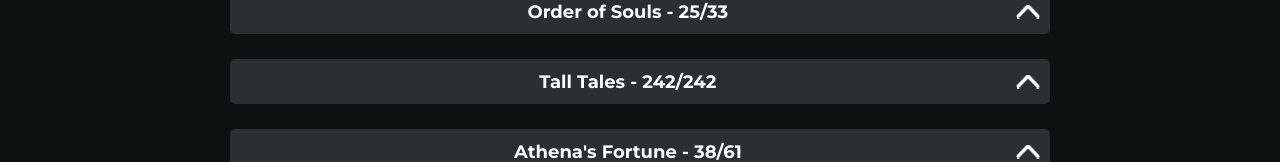
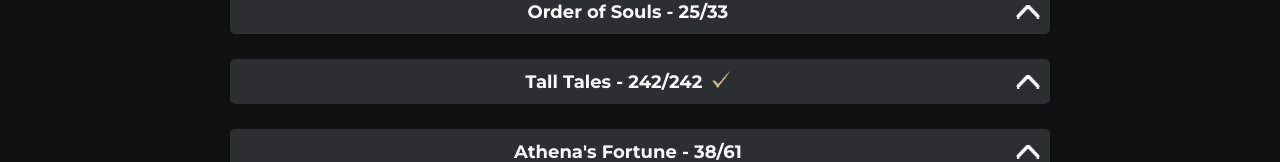
Before and after one commit to Hyrull/SoT-Tracker, a React (Vite) app: page /SoT-Tracker/commendations in a window 1280 px wide. Shown: the part 456-618 px from the top of the page. Built offline with nearby package versions, Linux system fonts and the light colour scheme.

Commit message:
now displays a checkmark on completed factions

```diff
--- a/src/components/Dropdown/Dropdown.scss
+++ b/src/components/Dropdown/Dropdown.scss
@@ -18,10 +18,17 @@
     text-align: center;
     cursor: pointer;
 
+
     h2 {
       font-size: 18px;
       color: white;
       background-color: #2B2F30;
+
+      img {
+        width: 18px;
+        height: 18px;
+        margin-left: 10px;
+      }
     }
 
     img {
--- a/src/pages/Commendations/Commendations.tsx
+++ b/src/pages/Commendations/Commendations.tsx
@@ -1,13 +1,15 @@
 import './Commendations.scss'
+import { useState } from 'react'
 import Dropdown from '../../components/Dropdown/Dropdown'
 import EmblemCard from '../../components/EmblemCard/EmblemCard'
-import { useState } from 'react'
+import UserSelector from '../../components/UserSelector/UserSelector'
 
 import hyrulData from '../../assets/user-data/hyrul.json'
 import user2DataJson from '../../assets/user-data/user2.json'
 import user3DataJson from '../../assets/user-data/user3.json'
 
-import UserSelector from '../../components/UserSelector/UserSelector'
+import checkmark from '../../assets/img/checkmark.webp'
+
 import { Campaign, Emblem } from '../../types/types'
 
 const factionNames: Record<string, string> = {
@@ -69,12 +71,15 @@
         const level = 0 // Temporary - I wanna keep the possibility to reintroduce level display quickly later on if i change my mind
 
 
-
         // Comportement normal (SANS CAMPAIGN)
         return (
           <Dropdown
             key={factionKey}
-            title={`${factionNames[factionKey]} - ${completedEmblems}/${totalEmblems}${level ? ` (Level: ${level})` : ''}`}
+            title=
+            <>
+            {`${factionNames[factionKey]} - ${completedEmblems}/${totalEmblems}${level ? ` (Level: ${level})` : ''}`}
+              {completedEmblems === totalEmblems && <img src={checkmark} alt='Completion checkmark' /> }
+            </>
             content={
               <div>
                 {/* Main faction emblems */}
--- a/src/types/types.ts
+++ b/src/types/types.ts
@@ -34,6 +34,6 @@
 }
 
 export interface DropdownProps {
-  title: string
+  title: string | JSX.Element
   content: string  | JSX.Element
 }
```
Also changed, not shown: src/assets/img/checkmark.webp (added).
